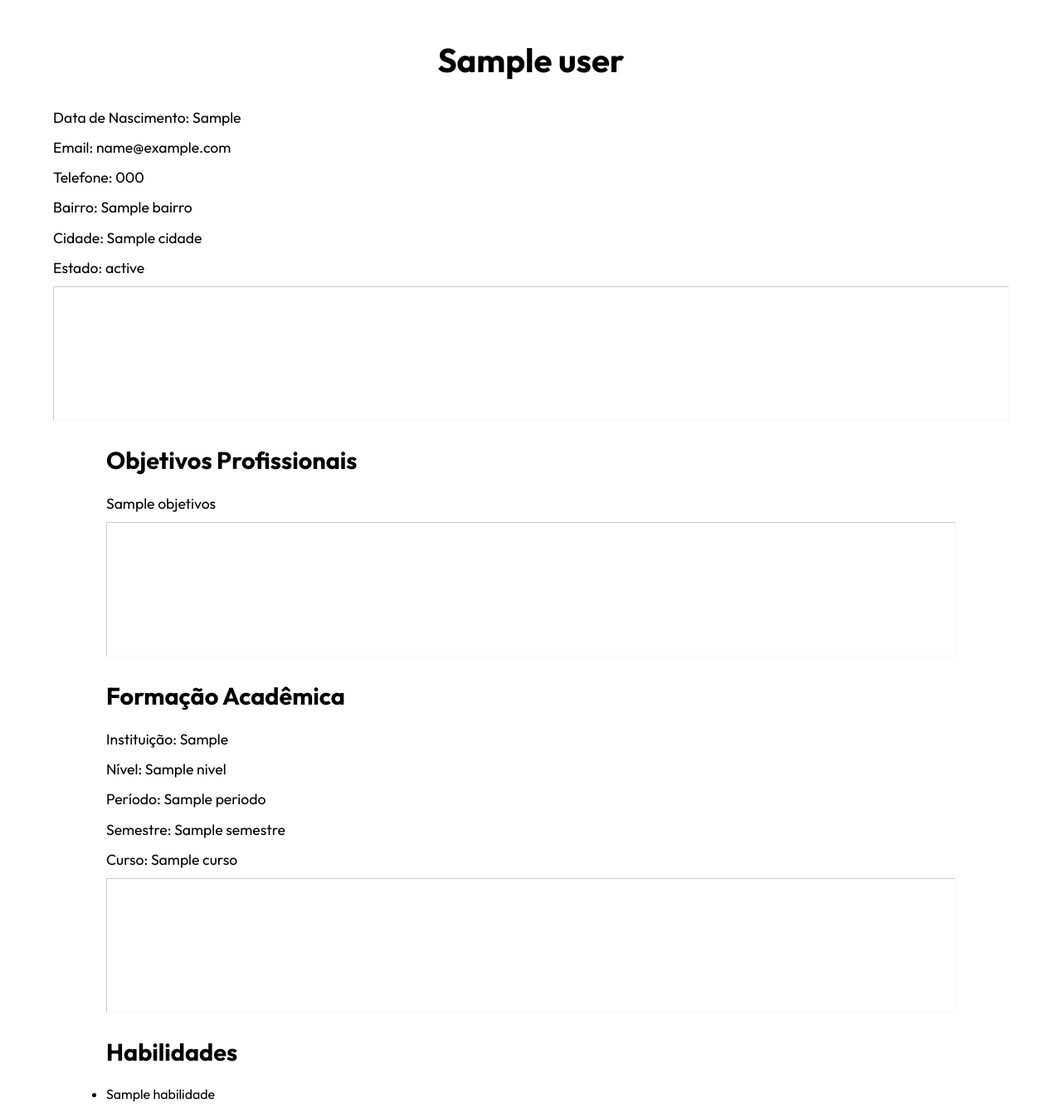
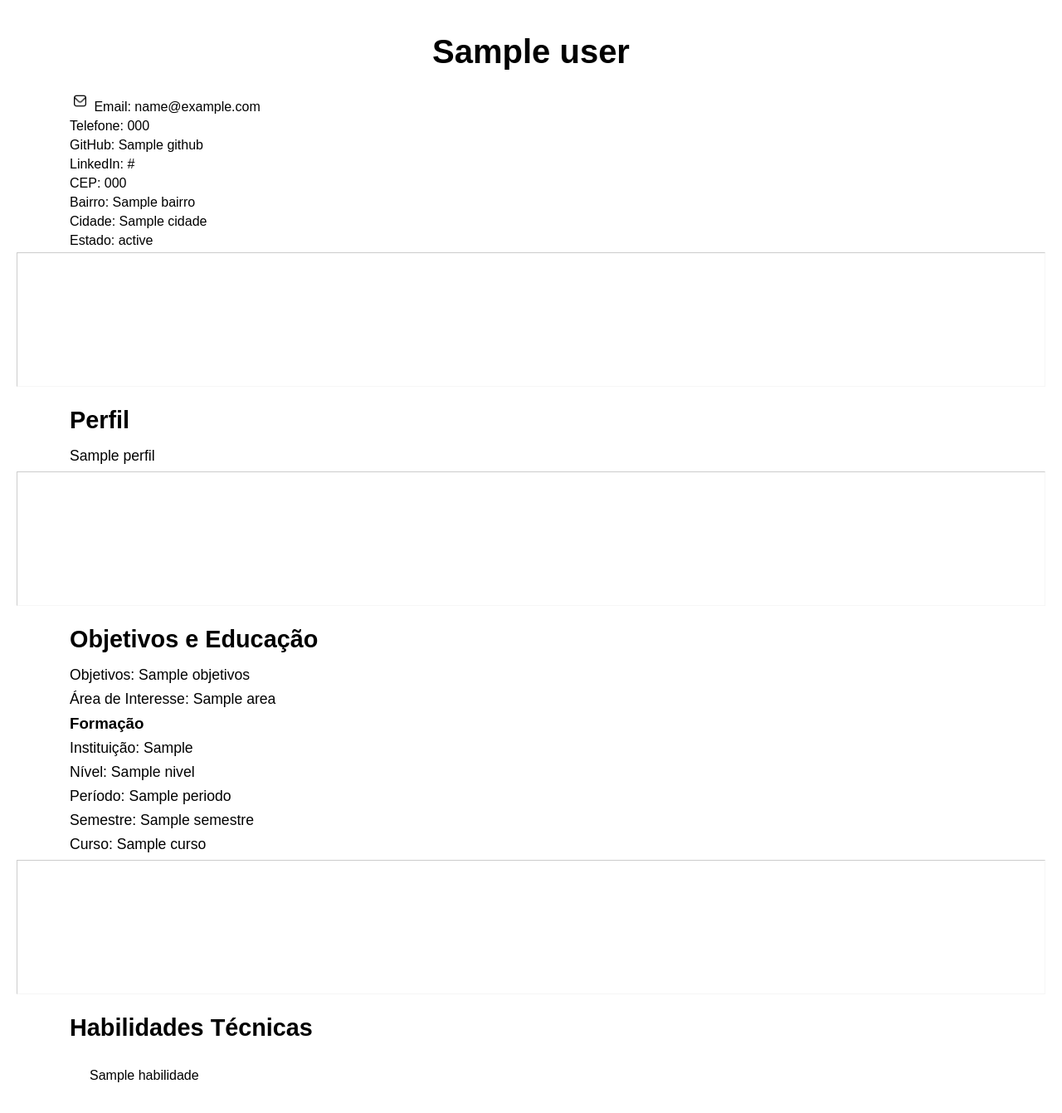
Before and after one commit to Estevao-lang/gerador-historia, a Flask app: template templates/curriculum.html in a window 1280 px wide. Shown: the whole page at 83% size. Run offline with Flask 3, Linux system fonts and the light colour scheme; the template is opened without the code that fills it: most values are stand-ins (such as "Sample title", 1, 10 or a date in 2020).

Commit message:
algumas mudanças

```diff
--- a/app.py
+++ b/app.py
@@ -34,11 +34,11 @@ def generate_pdf():
         'nome': request.form.get('nome', ''),
         'dataNascimento': request.form.get('dataNascimento', ''),
         'email': request.form.get('email', ''),
+         'github': request.form.get('github', ''),
+          'linkedin': request.form.get('linkedin', ''),
+          'perfil': request.form.get('perfil', ''),
         'telefone': request.form.get('telefone', ''),
         'cep': request.form.get('cep', ''),
-        'logradouro': request.form.get('logradouro', ''),
-        'numero': request.form.get('numero', ''),
-        'complemento': request.form.get('complemento', ''),
         'bairro': request.form.get('bairro', ''),
         'cidade': request.form.get('cidade', ''),
         'estado': request.form.get('estado', ''),
--- a/static/css/curriculum.css
+++ b/static/css/curriculum.css
@@ -1,14 +1,27 @@
-@import url('https://fonts.googleapis.com/css2?family=Outfit:wght@100..900&display=swap');
+
 
 * {
     box-sizing: border-box;
     padding: 0;
     margin: 0;
 }
+section ul.habilidades {
+    display: flex;
+    flex-wrap: wrap;
+    justify-content: space-between;
+    padding: 0;
+}
 
+section ul.habilidades li {
+    margin: 0.5rem;
+    padding: 0.5rem 1rem;
+
+    width: 48%;
+}
 body {
-    font-family: 'Outfit', Arial, sans-serif;
-    line-height: 1.6;
+    font-family: Arial, sans-serif;
+
+    margin: 20px;
 }
 
 h1 {
@@ -23,12 +36,7 @@ h1 {
     font-size: 1.1em;
 }
 
-.linha {
-    width: 50vw;
-    height: 1px;
-    background-color: #333;
-    margin: 0vh 0 5vh 0;
-}
+
 
 main, section {
     margin-left: 5vw;
@@ -53,3 +61,12 @@ section p, .info p {
     margin-bottom: 1vh;
     font-size: 1.1em;
 }
+ul {
+    list-style-type: none;
+    padding: 0;
+}
+
+li {
+    margin-bottom: 5px;
+    list-style-type: none;
+}
--- a/templates/curriculum.html
+++ b/templates/curriculum.html
@@ -3,53 +3,67 @@
 
 <head>
     <meta charset="UTF-8">
-    <meta http-equiv="X-UA-Compatible" content="IE=edge">
     <meta name="viewport" content="width=device-width, initial-scale=1.0">
-    <title>{{ user_data.nome }} - Currículo</title>
+    <title>Currículo</title>
     <link rel="stylesheet" href="../static/css/curriculum.css">
+    <style>
 
-    <!-- Adicione outros metadados ou links de estilo conforme necessário -->
+    </style>
 </head>
 
 <body>
-    <main>
-        <div class='info'>
-            <h1 style="text-align: center;">{{ user_data.nome }}</h1>
-            <p>Data de Nascimento: {{ user_data.dataNascimento }}</p>
-            <p>Email: {{ user_data.email }}</p>
-            <p>Telefone: {{ user_data.telefone }}</p>
-            <p>Bairro: {{ user_data.bairro }}</p>
-            <p>Cidade: {{ user_data.cidade }}</p>
-            <p>Estado: {{ user_data.estado }}</p>
-        </div>
+<h1>{{ user_data['nome'] }}</h1>
+<header>
+    <section>
+        <li>
+            <img src="../static/images/icon/envelope.png" alt="Envelope" style="width: 15px; height: 15px;margin: 5px;">
+            Email: {{ user_data['email'] }}
+        </li>
+
+            <li>Telefone: {{ user_data['telefone'] }}</li>
+            <li>GitHub: {{ user_data['github'] }}</li>
+            <li>LinkedIn: {{ user_data['linkedin'] }}</li>
+        </ul>
+    </section>
+
+    <section>
+        <ul class='endereco'>
+            <li>CEP: {{ user_data['cep'] }}</li>
+            <li>Bairro: {{ user_data['bairro'] }}</li>
+            <li>Cidade: {{ user_data['cidade'] }}</li>
+            <li>Estado: {{ user_data['estado'] }}</li>
+        </ul>
+    </section>
+</header>
    <hr>
+
     <section>
-            <div class='conteudo'>
-                <h2>Objetivos Profissionais</h2>
+        <h2>Perfil</h2>
+        <p>{{ user_data['perfil'] }}</p>
+    </section>
+    <hr>
 
-                <p>{{ user_data.objetivos }}</p>
+    <section>
+        <h2>Objetivos e Educação</h2>
+        <p>Objetivos: {{ user_data['objetivos'] }}</p>
+        <p>Área de Interesse: {{ user_data['area'] }}</p>
+        <h3>Formação</h3>
+        <p>Instituição: {{ user_data['instituicao_ensino'] }}</p>
+        <p>Nível: {{ user_data['nivel'] }}</p>
+        <p>Período: {{ user_data['periodo'] }}</p>
+        <p>Semestre: {{ user_data['semestre'] }}</p>
+        <p>Curso: {{ user_data['curso'] }}</p>
+    </section>
     <hr>
-                <h2>Formação Acadêmica</h2>
 
-                <p>Instituição: {{ user_data.instituicao_ensino }}</p>
-                <p>Nível: {{ user_data.nivel }}</p>
-                <p>Período: {{ user_data.periodo }}</p>
-                <p>Semestre: {{ user_data.semestre }}</p>
-                <p>Curso: {{ user_data.curso }}</p>
-                <hr>
-                <h2>Habilidades</h2>
-
+    <section>
+    <h2>Habilidades Técnicas</h2>
     <ul class="habilidades">
-                    {% for habilidade in user_data.habilidades %}
+        {% for habilidade in user_data['habilidades'] %}
             <li>{{ habilidade }}</li>
         {% endfor %}
     </ul>
-            </div>
 </section>
-
-        <!-- Adicione mais informações pessoais conforme necessário -->
-        <!-- Adicione mais seções conforme necessário -->
-    </main>
 </body>
 
 </html>
```
Also changed, not shown: templates/index.html (+49 -34 lines), static/images/icon/chamada-telefonica.png (added), static/images/icon/envelope.png (added), static/images/icon/github.png (added), static/images/icon/linkedin.png (added), static/images/icon/marcador.png (added), static/images/icon/whatsapp.png (added). Lines whose indentation alone changed are shown as unchanged.
